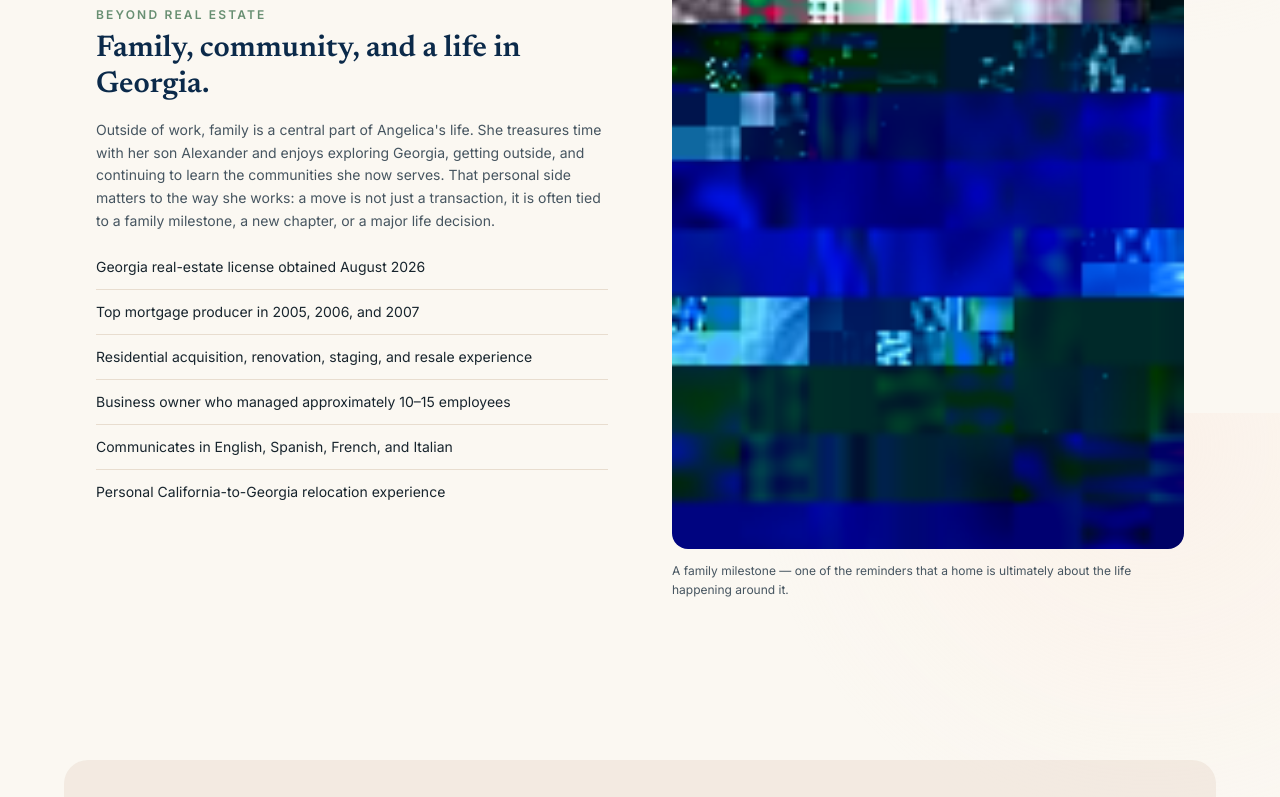
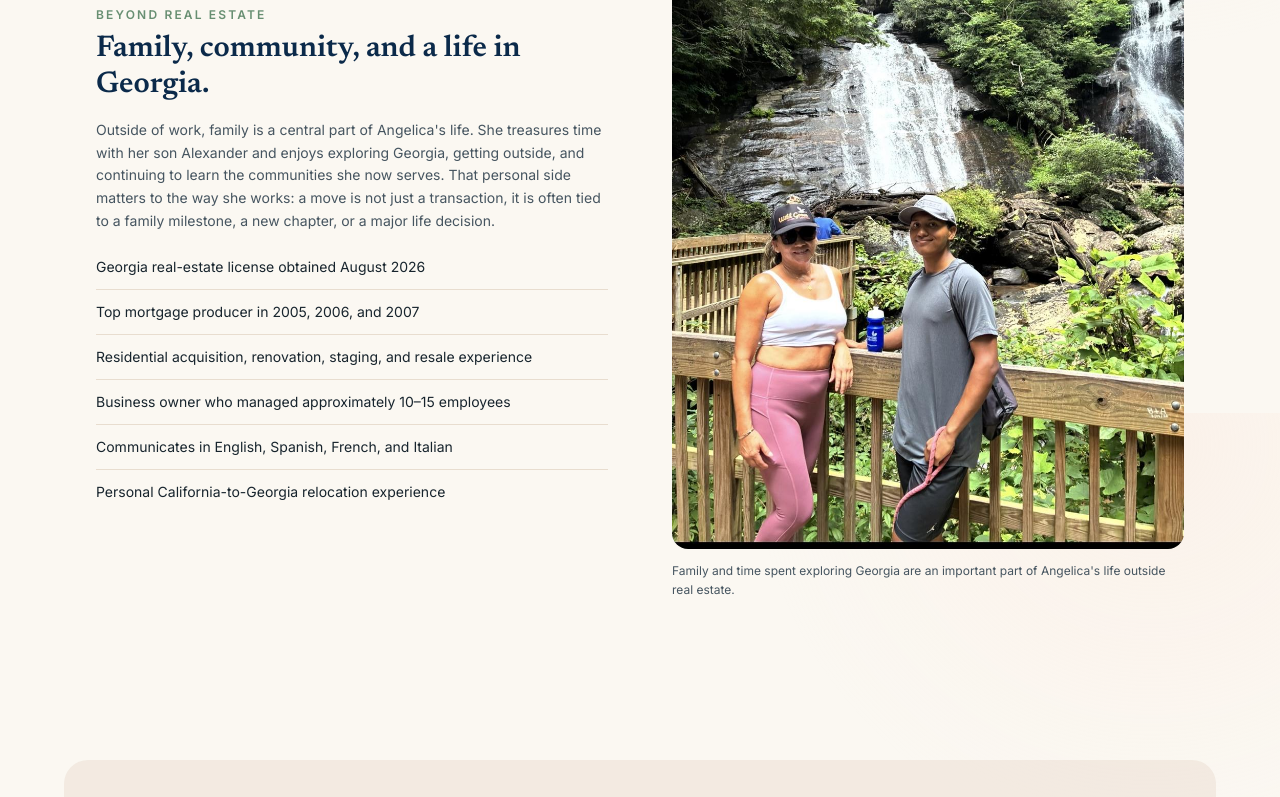
Before and after one commit to jloftis10-lang/angelicarios, a Next.js app: page /about in a window 1280 px wide. Shown: the part 2787-3584 px from the top of the page. Built offline with nearby package versions, Linux system fonts and the light colour scheme; no server answers.

Commit message:
Keep family section on stable existing photo asset

```diff
--- a/src/app/about/page.tsx
+++ b/src/app/about/page.tsx
@@ -7,7 +7,7 @@ import { BrandRule } from "@/components/brand/BrandRule";
 import { AdvisoryDisclaimer } from "@/components/sections/AdvisoryDisclaimer";
 import { agent, additionalLanguageList, serviceAreas } from "@/config/site";
 import angelicaPatio from "@/assets/images/angelica-patio.jpg";
-import angelicaGraduation from "@/assets/images/angelica-graduation.jpg";
+import angelicaSonFalls from "@/assets/images/angelica-son-falls.jpg";
 
 export const metadata: Metadata = {
   title: "About Angelica Rios",
@@ -170,12 +170,12 @@ export default function AboutPage() {
           </div>
           <div>
             <PortraitImage
-              src={angelicaGraduation}
-              alt="Angelica Rios celebrating a family graduation"
+              src={angelicaSonFalls}
+              alt="Angelica Rios and her son on a boardwalk in front of a waterfall"
               aspect="aspect-[4/5]"
             />
             <p className="mt-3 text-xs leading-relaxed text-slate">
-              A family milestone — one of the reminders that a home is ultimately about the life happening around it.
+              Family and time spent exploring Georgia are an important part of Angelica&apos;s life outside real estate.
             </p>
           </div>
         </Container>
```
